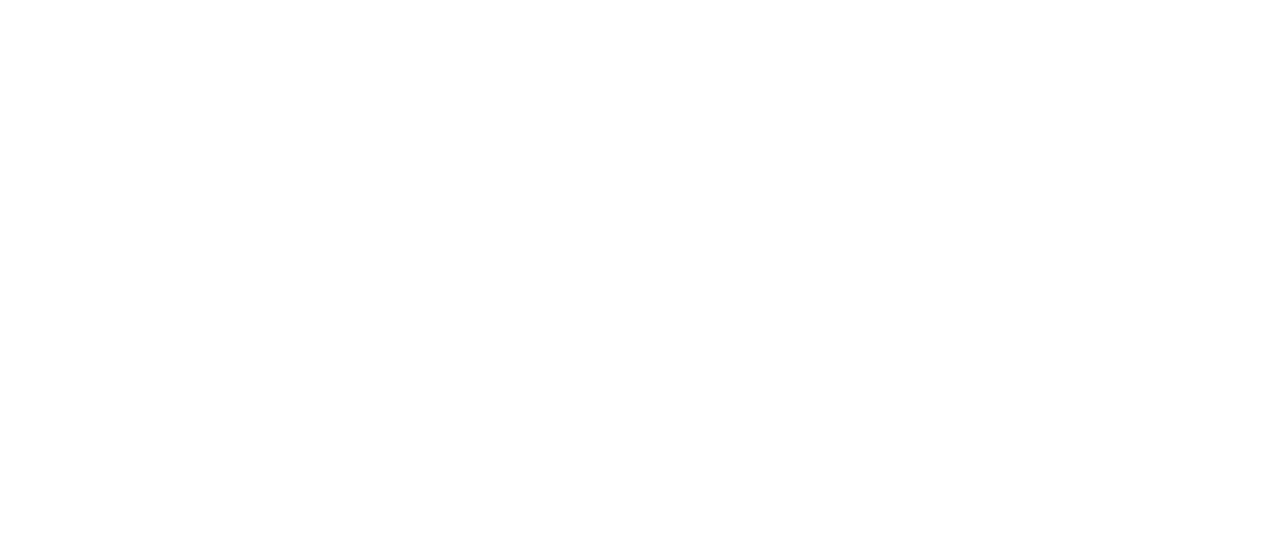
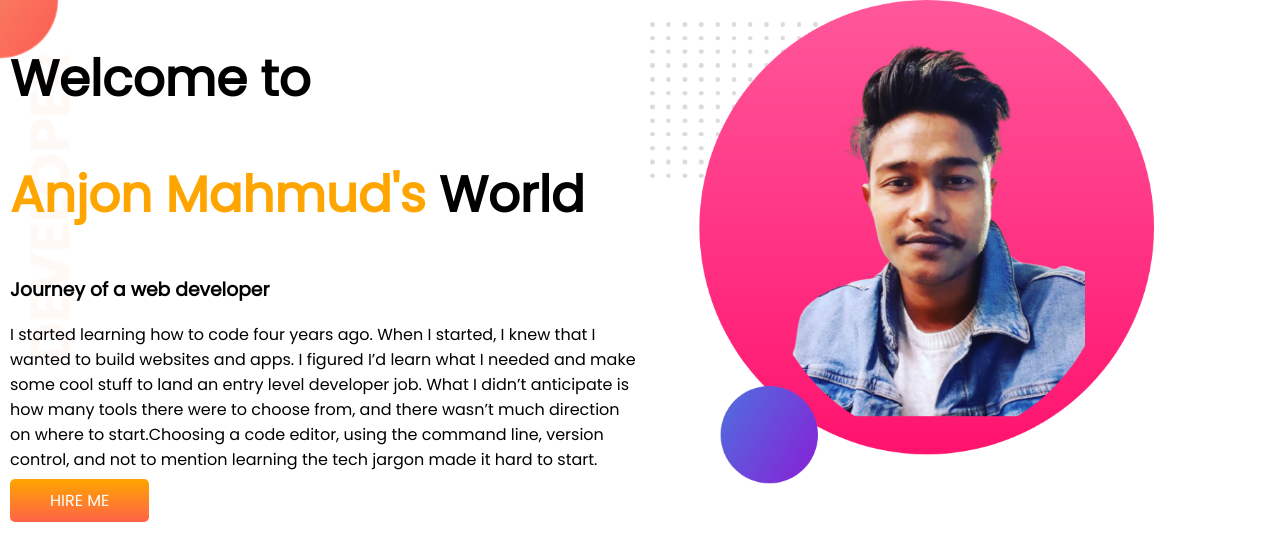
Before and after one commit to anjon-looser/Developer-portfolio-, a plain HTML site: page index.html in a window 1280 px wide. Drawn offline with Linux system fonts and the light colour scheme.

Commit message:
top banner added

```diff
--- a/index.html
+++ b/index.html
@@ -5,9 +5,28 @@
     <meta http-equiv="X-UA-Compatible" content="IE=edge">
     <meta name="viewport" content="width=device-width, initial-scale=1.0">
     <title>Anjon portfolio</title>
+    <link rel="preconnect" href="https://fonts.googleapis.com">
+    <link rel="preconnect" href="https://fonts.gstatic.com" crossorigin>
+    <link href="https://fonts.googleapis.com/css2?family=Poppins&display=swap" rel="stylesheet">
     <link rel="stylesheet" href="style.css">
 </head>
 <body>
+    <section class="top-banner">
+        <div class="half-width">
+            <h1>Welcome to</h1>
+            <h1><span class="color-orange">Anjon Mahmud's</span> World</h1>
+            <h3>Journey of a web developer</h3>
+            <p>
+                I started learning how to code four years ago. When I started, I knew that I wanted to build websites and apps. I figured I’d learn what I needed and make some cool stuff to land an entry level developer job. What I didn’t anticipate is how many tools there were to choose from, and there wasn’t much direction on where to start.Choosing a code editor, using the command line, version control, and not to mention learning the tech jargon made it hard to start.
+            </p>
+            <a class="link-button"  target="_blank" href="https://www.linkedin.com/in/anjon-mahmud-755098205">HIRE ME</a>
+        </div>
+        <div class="half-width ">
+
+
+   <img src="picture/my-bg2.png" alt="">
+</div>
+</section>
 
 </body>
 </html>
--- a/style.css
+++ b/style.css
@@ -0,0 +1,39 @@
+body
+{
+    font-family: 'Poppins', sans-serif;
+    margin: 0;
+}
+
+    h1{
+        font-size: 50px;
+            }
+     .color-orange
+     {
+         color:orange;
+     }
+     section{
+
+        display: flex;
+     }
+     .half-width
+     {
+         width: 50%;
+         padding-left: 10px;
+     }
+     .half-width img
+     {
+         width: 80%;
+     }
+     .link-button{
+         text-decoration: none;
+         background-image: linear-gradient(orange,tomato);
+         padding: 10px 40px;
+         color: white;
+         border-radius: 5px;
+         font-weight: 400;
+     }
+     .top-banner
+     {
+         background-image: url(images/top-banner.png);
+         background-repeat: no-repeat;
+     }
```
Also changed, not shown: images/dream-bg.png (added), images/exp-bg.png (added), images/jhankar.png (added), images/jhankar2.png (added), images/my-bg.png (added), images/my-bg2.png (added), images/top-banner.png (added), picture/7uxorl.jpg (added), picture/IMG_20201004_154854_251.jpg (added), picture/IMG_20201223_012425_739.jpg (added), picture/IMG_20210210_014457_197.jpg (added), picture/IMG_20210303_002513_158.jpg (added), picture/my-bg2.png (added).
